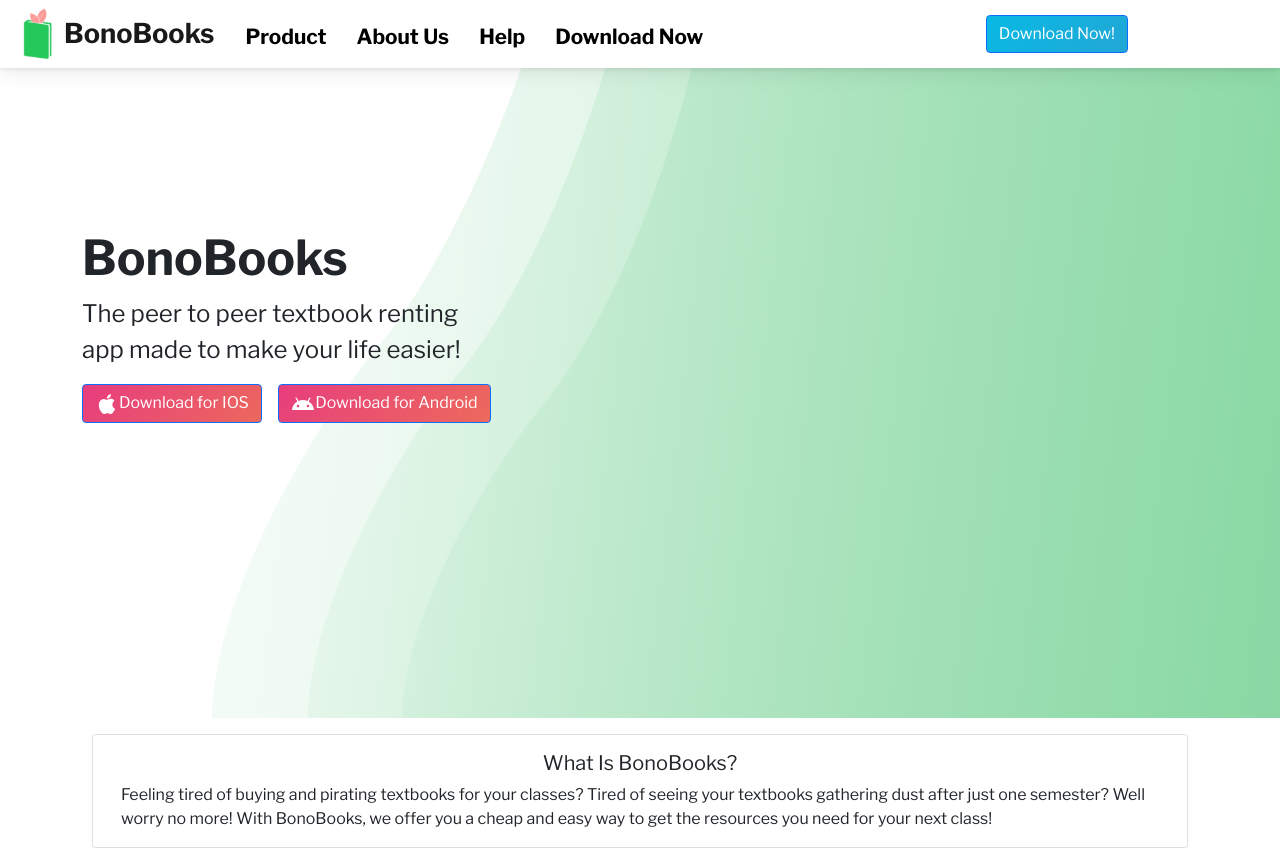
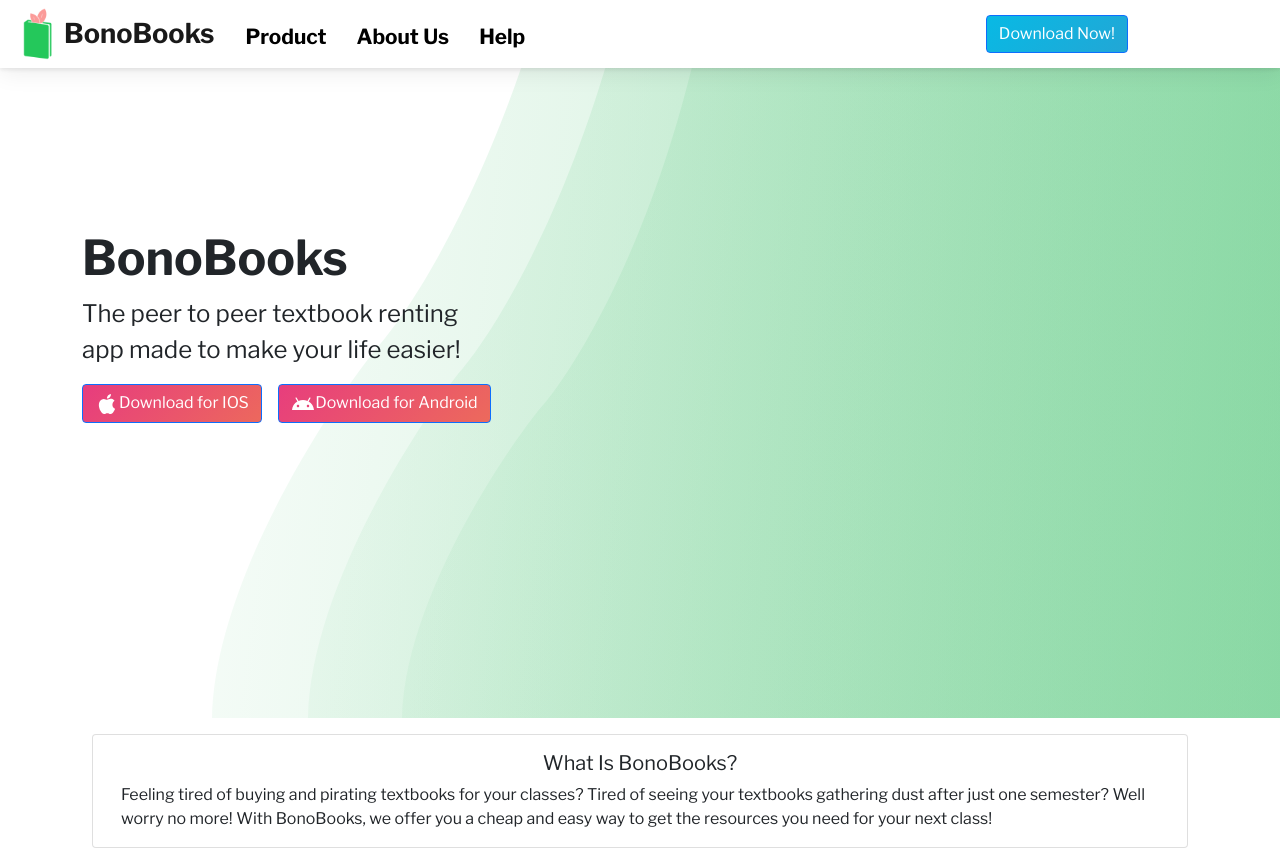
Before and after one commit to BonoBooksApp/BonoBooks-Site, a Next.js app: page / in a window 1280 px wide. Shown: the top 849 px of the page. Built offline with nearby package versions, Linux system fonts and the light colour scheme.

Commit message:
Rounded card

```diff
--- a/package.json
+++ b/package.json
@@ -13,7 +13,7 @@
     "@emotion/styled": "^11.9.3",
     "@mui/icons-material": "^5.8.4",
     "bootstrap": "^5.1.3",
-    "next": "12.1.6",
+    "next": "^12.1.6",
     "react": "18.1.0",
     "react-bootstrap": "^2.4.0",
     "react-dom": "18.1.0"
--- a/pages/index.js
+++ b/pages/index.js
@@ -28,7 +28,7 @@ export default function Home() {
                   <Nav.Link bsPrefix={style.navLink} href="#products">Product</Nav.Link>
                   <Nav.Link bsPrefix={style.navLink} href="#about-us">About Us</Nav.Link>
                   <Nav.Link bsPrefix={style.navLink} href="#help">Help</Nav.Link>
-                  <Nav.Link bsPrefix={style.navLink}>Download Now</Nav.Link>
+                  {/* <Nav.Link bsPrefix={style.navLink}>Download Now</Nav.Link> */}
                 </Nav>
               </Navbar.Collapse>
               <Button className={style.quickDownload}>Download Now!</Button>
--- a/styles/embed.module.css
+++ b/styles/embed.module.css
@@ -3,6 +3,10 @@
     background: linear-gradient(-45deg, #24C85B, #23d5ab, #23a6d5, #00BFE9);
     background-size: 400% 400%;
     animation: gradient 15s ease infinite;
+}
+
+.frame {
+    border-radius: 7px;
 }
 
 @keyframes gradient {
```
Also changed, not shown: 2 other files (tests, documents, lock files or other folders).
